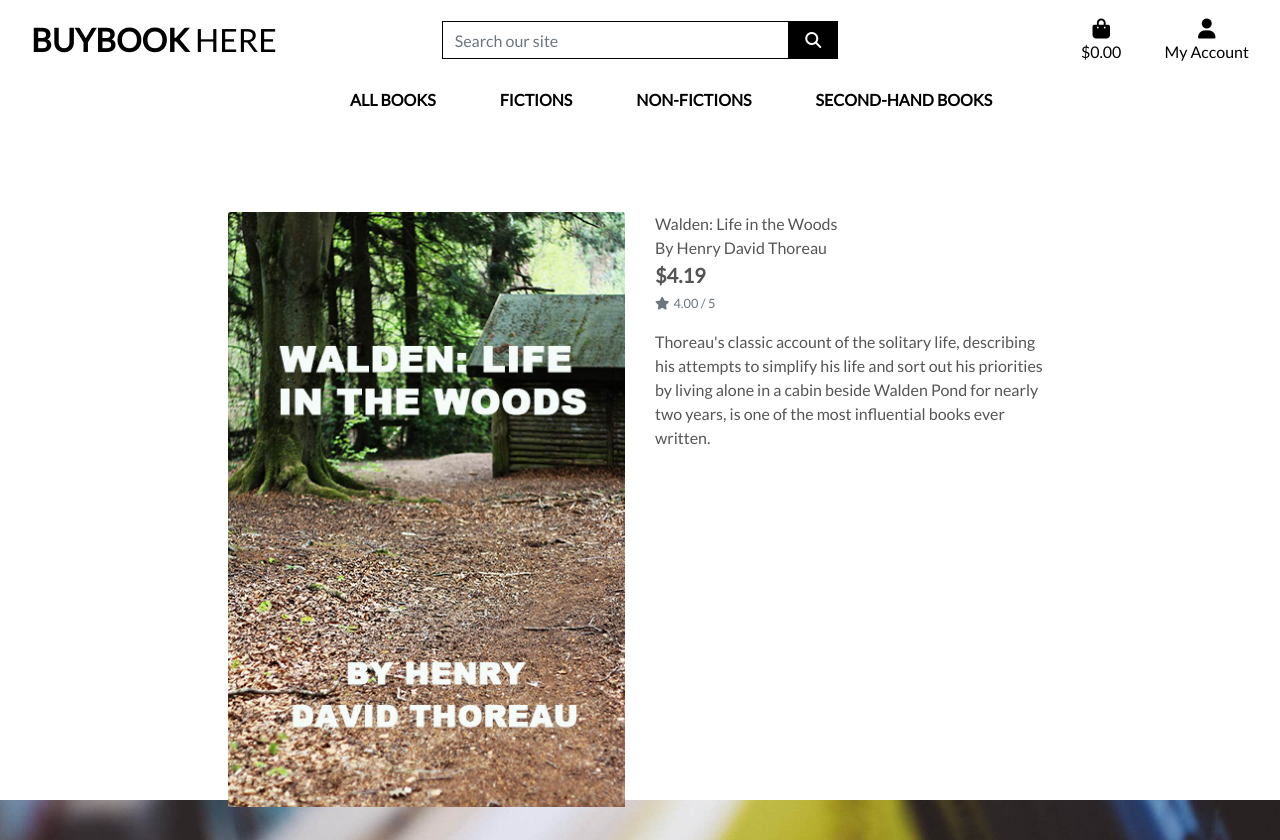
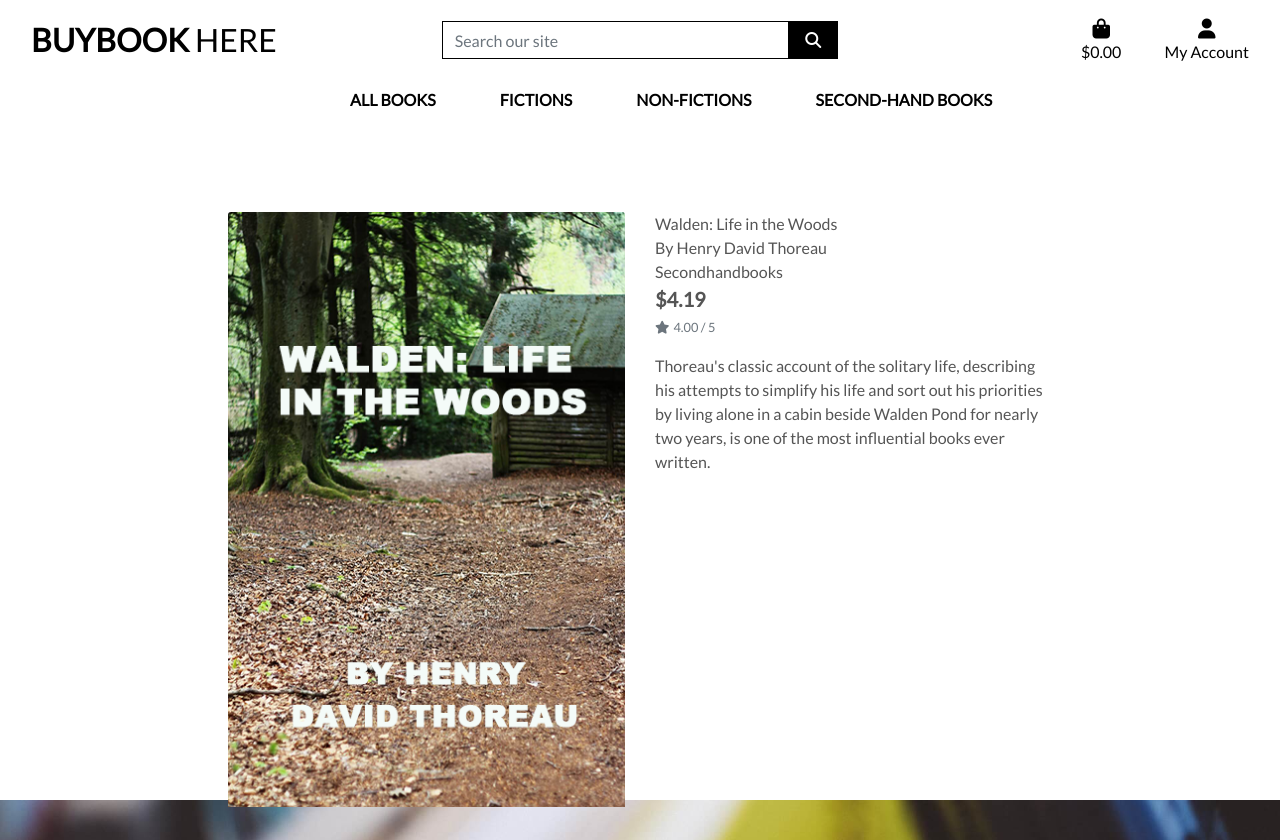
Before and after one commit to Code-Institute-Submissions/Oneday2010-project4-buybookhere, a Django app: page /books/21 in a window 1280 px wide. Shown: the top 840 px of the page. Run offline with Django 3.2, Linux system fonts and the light colour scheme; data comes from the database, SQL or seed files in the repository; some libraries are stand-ins or nearby versions.

Commit message:
add category on book template

```diff
--- a/books/templates/books/book_detail.html
+++ b/books/templates/books/book_detail.html
@@ -30,6 +30,7 @@
                 <div class="product-details-container mb-5 mt-md-5">
                     <p class="mb-0">{{ book.title }}</p>
                     <p class="mb-0">By {{ book.author }}</p>
+                    <p class="mb-0">{{ book.category }}</p>
                     <p class="lead mb-0 text-left font-weight-bold">${{ book.price }}</p>
                     {% if book.rating %}
                         <small class="text-muted"><i class="fas fa-star mr-1"></i>{{ book.rating }} / 5</small>
--- a/books/templates/books/books.html
+++ b/books/templates/books/books.html
@@ -40,6 +40,9 @@
                                 <div class="card-body pb-0">
                                     <p class="mb-0">By {{ book.author }}</p>
                                 </div>
+                                <div class="card-body pb-0">
+                                    <p class="mb-0">{{ book.category }}</p>
+                                </div>
                                 <div class="card-footer bg-white pt-0 border-0 text-left">
                                     <div class="row">
                                         <div class="col">
```
